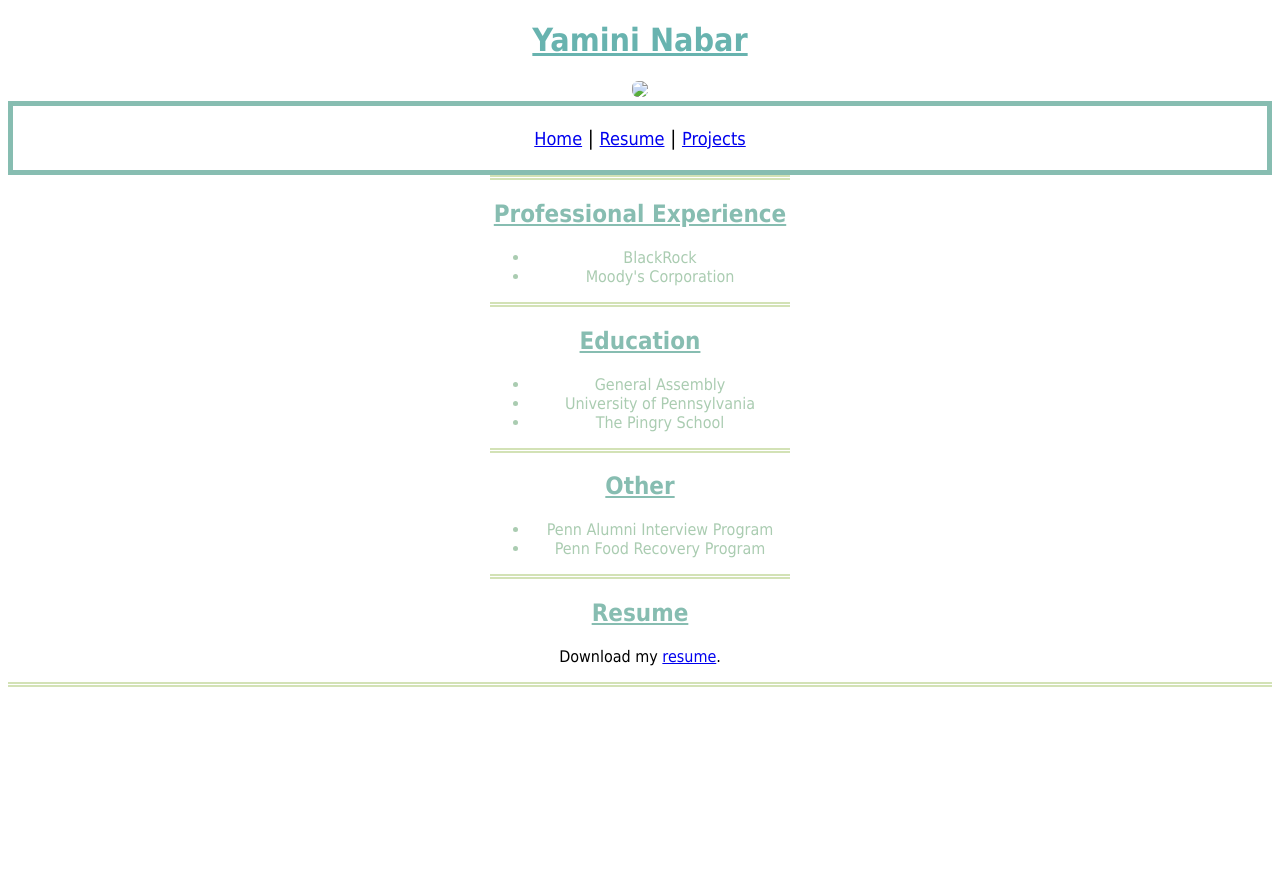
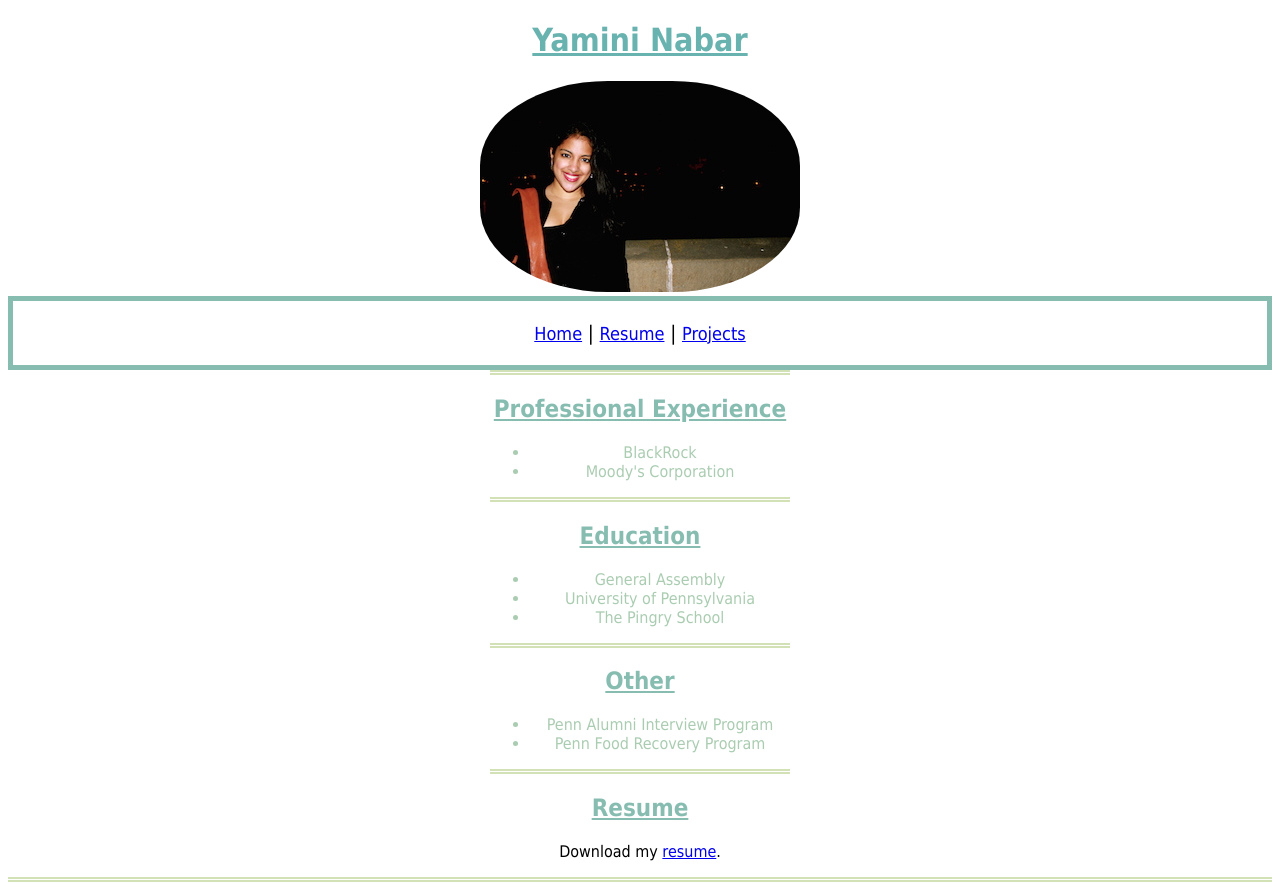
Before and after one commit to ynabar/ynabar.github.io, a plain HTML site: page yamini-3/resume.html in a window 1280 px wide. Before the commit the page ends 800 px from the top, so only its background shows below. Drawn offline with Linux system fonts and the light colour scheme.

Commit message:
Changing image and resume

```diff
--- a/yamini-3/resume.html
+++ b/yamini-3/resume.html
@@ -6,7 +6,7 @@
 </head>
 <body>
 <h1>Yamini Nabar</h1>
-<img id="personal" src="file://localhost/Users/ynabar/Documents/personal/fewd/ynabar.github.io/yamini-3/images/img_1441.jpg">
+<img id="personal" src="https://ynabar.github.io/yamini-3/images/img_1441.jpg">
 <div class="navigator">
 <p> <a href="index.html"> Home</a> | <a href="resume.html">Resume</a> | <a href="projects.html">Projects</a> </p>
 </div>
@@ -39,7 +39,7 @@
 <h2> <a name="resume1"
 > </a> Resume </h2>
 
-<p id="content">Download my <a href="file://localhost/Users/ynabar/Documents/personal/fewd/ynabar.github.io/yamini-3/images/resume.pdf">resume</a>.</p>
+<p id="content">Download my <a href="https://ynabar.github.io/yamini-3/images/resume.pdf">resume</a>.</p>
 </div>
 </body>
 </html>
```
Also changed, not shown: yamini-3/projects.html (+1 -1 lines).
